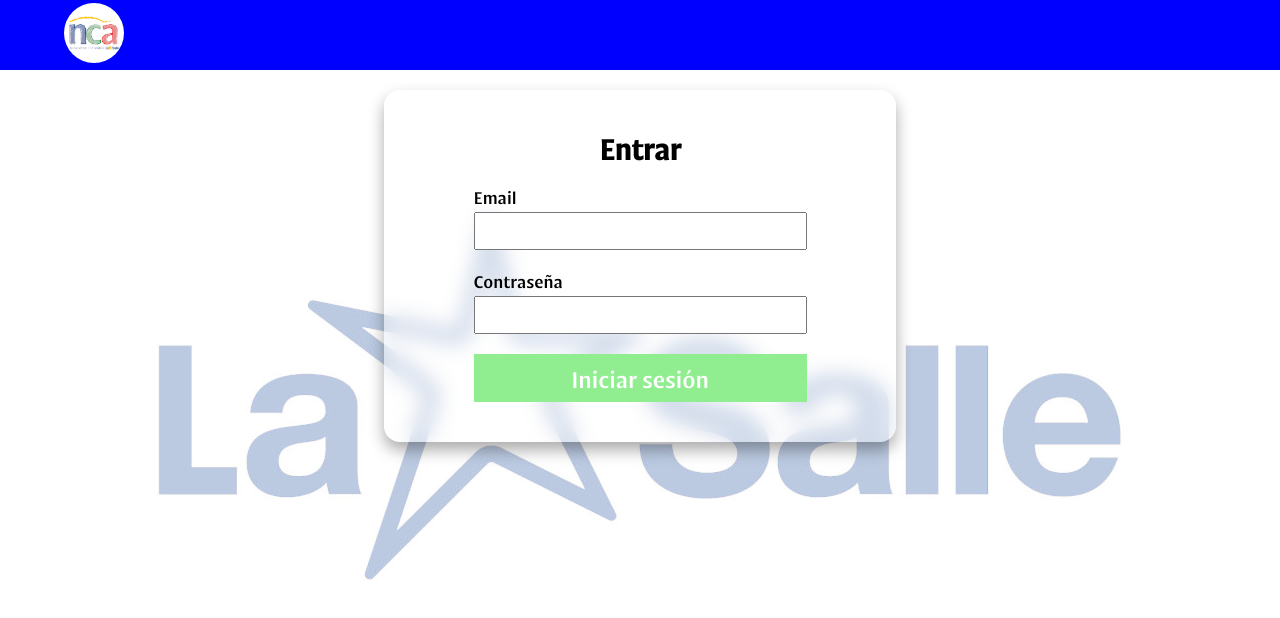
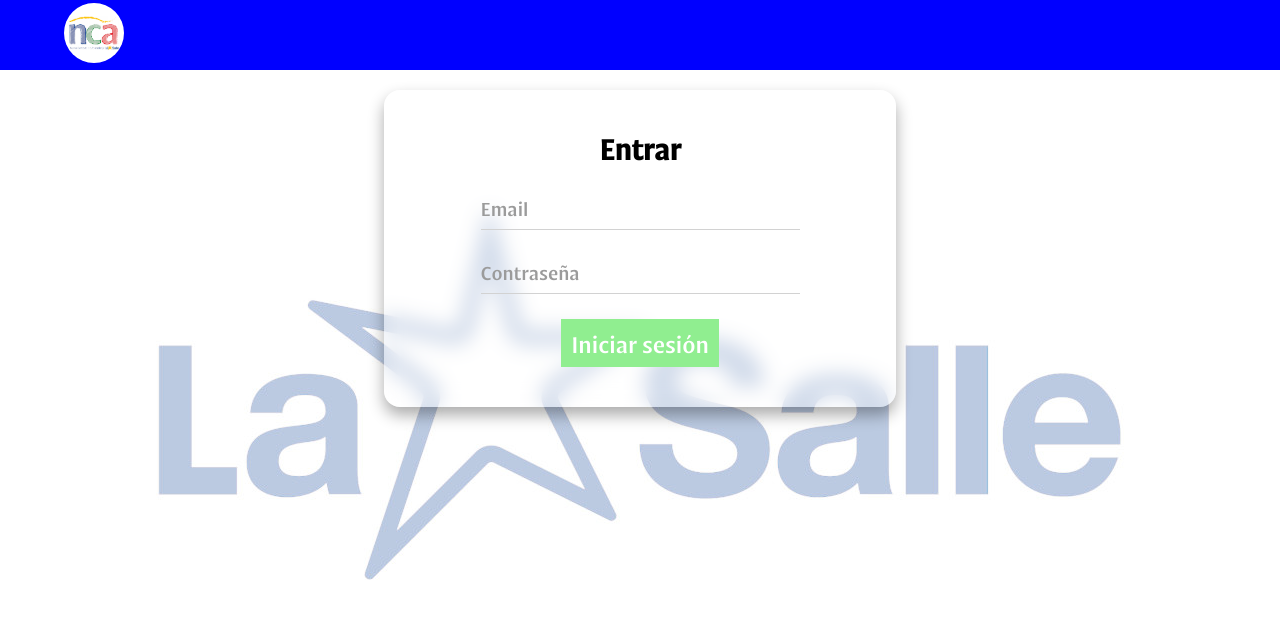
Before and after one commit to vms-lasalle/bookConfig, a Vue app: page /login in a window 1280 px wide. Shown: the top 618 px of the page. Built offline with nearby package versions, Linux system fonts and the light colour scheme.

Commit message:
Añadir estilo material design a campos en LoginView

```diff
--- a/src/views/LoginView.vue
+++ b/src/views/LoginView.vue
@@ -18,15 +18,31 @@
     <div class="loginform">
         <form @submit.prevent="onSubmit">
             <h1>Entrar</h1>
-            <div>
-                <label for="email">Email</label>
-                <input type="email" id="email" v-model="credentials.email" required />
+            <div class="form__group">
+                <input
+                    type="email"
+                    id="email"
+                    v-model="credentials.email"
+                    required
+                    placeholder="Email"
+                    class="form__field"
+                />
+                <label for="email" class="form__label">Email</label>
             </div>
-            <div>
-                <label for="password">Contraseña</label>
-                <input type="password" id="password" v-model="credentials.password" required />
+            <div class="form__group">
+                <input
+                    type="password"
+                    id="password"
+                    v-model="credentials.password"
+                    required
+                    placeholder="Contraseña"
+                    class="form__field"
+                />
+                <label for="password" class="form__label">Contraseña</label>
             </div>
-            <button type="submit">Iniciar sesión</button>
+            <div class="form__group">
+                <button type="submit">Iniciar sesión</button>
+            </div>
         </form>
     </div>
 </template>
@@ -43,26 +59,60 @@
     backdrop-filter: blur(10px);
     box-shadow: 0 0.4rem 0.8rem #0005;
     border-radius: 0.8rem;
-
     form {
+        display: flex;
+        flex-direction: column;
+        align-items: center;
         h1 {
             text-align: center;
             font-size: 1.5rem;
         }
-        display: flex;
-        flex-direction: column;
-        gap: 20px;
-        div {
-            display: flex;
-            flex-direction: column;
-            gap: 5px;
-            label {
-                font-size: 0.9rem;
-            }
-            input {
-                padding: 5px;
-                font-size: 1rem;
-            }
+        .form__group {
+            position: relative;
+            padding: 15px 0 0;
+            margin-top: 10px;
+        }
+
+        .form__field {
+            font-family: inherit;
+            width: 100%;
+            border: 0;
+            border-bottom: 1px solid #d2d2d2;
+            outline: 0;
+            font-size: 1rem;
+            color: #212121;
+            padding: 7px 0;
+            background: transparent;
+            transition: border-color 0.2s;
+        }
+
+        .form__field::placeholder {
+            color: transparent;
+        }
+
+        .form__field:placeholder-shown ~ .form__label {
+            font-size: 1rem;
+            cursor: text;
+            top: 20px;
+        }
+
+        label,
+        .form__field:focus ~ .form__label {
+            position: absolute;
+            top: 0;
+            display: block;
+            transition: 0.2s;
+            font-size: 0.8rem;
+            color: #9b9b9b;
+        }
+
+        .form__field:focus ~ .form__label {
+            color: #009788;
+        }
+
+        .form__field:focus {
+            padding-bottom: 6px;
+            border-bottom: 2px solid #009788;
         }
         button {
             padding: 10px;
```
